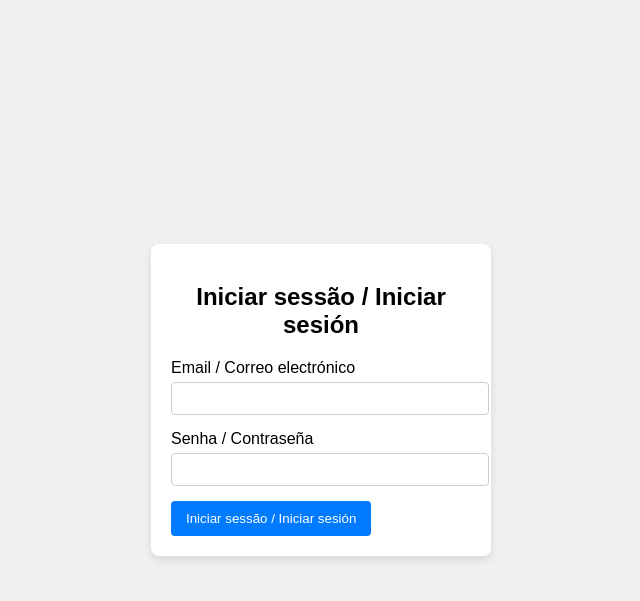
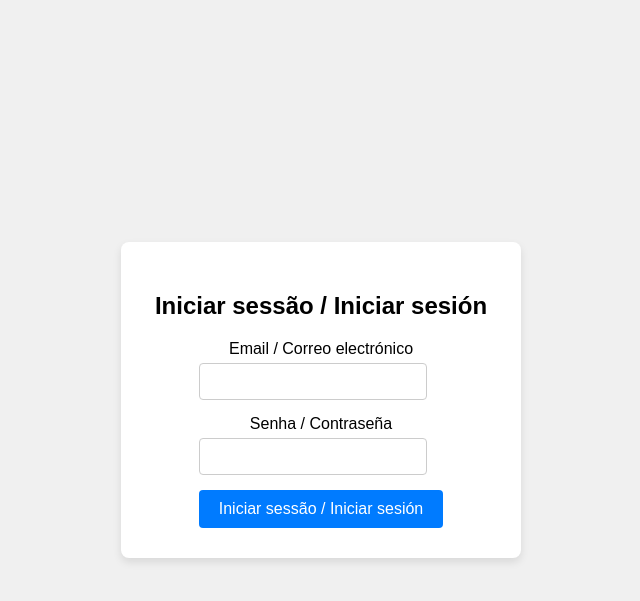
Before and after one commit to joaofrigo/projeto-de-software-2, a Django app: page / in a window 1280 px wide. Shown: the top 601 px of the page, without its empty margins (319-959 px from the left). Run offline with Django 5.2, Linux system fonts and the light colour scheme.

Commit message:
Fixes #3, Fixes #2

```diff
--- a/projeto_web_pc_residuos/templates/login.html
+++ b/projeto_web_pc_residuos/templates/login.html
@@ -16,10 +16,15 @@
         }
         .container {
             background-color: #ffffff;
-            padding: 20px;
+            padding: 30px; /* Aumenta o espaçamento interno */
             border-radius: 8px;
             box-shadow: 0 4px 8px rgba(0, 0, 0, 0.1);
-            width: 300px;
+            width: 100%;
+            max-width: 400px;
+            display: flex;
+            flex-direction: column;
+            align-items: center; /* Centraliza os elementos dentro da caixa */
+            box-sizing: border-box; /* Inclui o padding na largura total */
         }
         h2 {
             text-align: center;
@@ -27,44 +32,41 @@
         }
         .form-group {
             margin-bottom: 15px;
+            width: 100%; /* Faz os inputs ocuparem toda a largura do container */
         }
         .form-group label {
             display: block;
             margin-bottom: 5px;
+            text-align: center; /* Centraliza os rótulos */
         }
         .form-group input {
-            width: 100%;
-            padding: 8px;
+            width: calc(100% - 16px); /* Garante que os inputs não toquem as bordas */
+            padding: 10px;
             border: 1px solid #ccc;
             border-radius: 4px;
+            box-sizing: border-box; /* Inclui o padding na largura total */
         }
         .buttons {
             display: flex;
-            justify-content: space-between;
+            justify-content: center; /* Centraliza o botão */
+            width: 100%;
         }
         .buttons button {
-            padding: 10px 15px;
+            padding: 10px 20px;
             border: none;
             border-radius: 4px;
             cursor: pointer;
             background-color: #007bff;
             color: #ffffff;
-            margin-right: 10px; /* Adiciona um espaço entre os botões */
+            font-size: 16px;
         }
         .buttons button:hover {
             background-color: #0056b3;
         }
-        .register-button {
-            background-color: #28a745;
-            margin-right: 0; /* Remove qualquer margem adicional do botão de registro */
-        }
-        .register-button:hover {
-            background-color: #218838;
-        }
         .error-message {
             color: #d9534f;
+            margin-bottom: 15px;
             text-align: center;
-            margin-bottom: 15px;
         }
     </style>
 </head>
```
Also changed, not shown: db.sqlite3.
